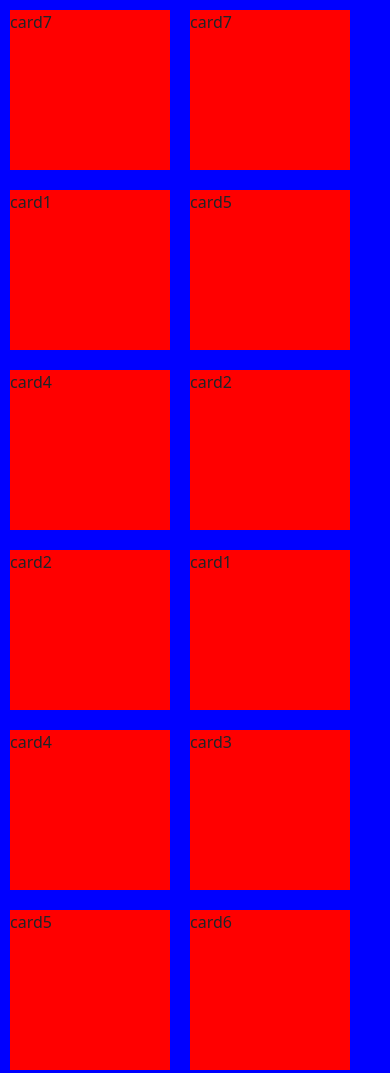
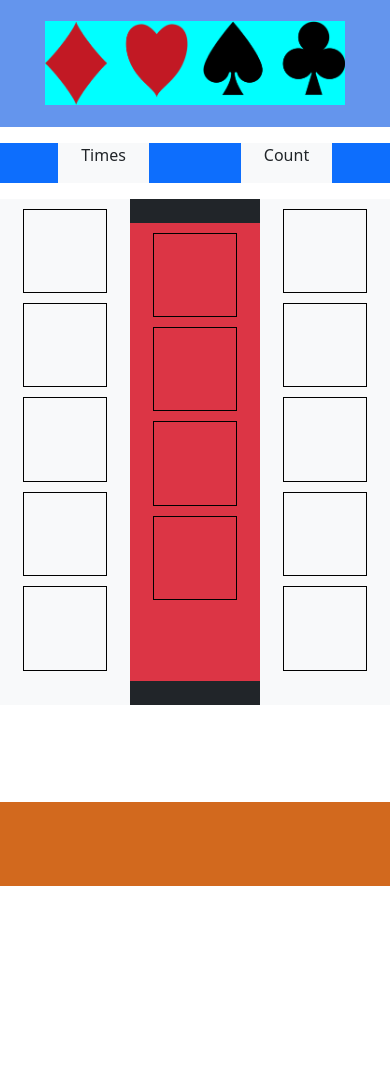
Before and after one commit to JEANThibaut/Games, a website built with Parcel: page index.html in a window 390 px wide. Shown: the top 1073 px of the page. After the commit the page ends 886 px from the top, so only its background shows below. Built offline with nearby package versions, Linux system fonts and the light colour scheme.

Commit message:
Bootstrap mobile over

```diff
--- a/css/main.css
+++ b/css/main.css
@@ -86,23 +86,42 @@ textarea {
 /* ==========================================================================
    Author's custom styles
    ========================================================================== */
-#areaGame{
+body{
+  min-height: 100vh;
+  display: flex;
+  flex-direction: column;
+  justify-content: space-between;
+}
+header{
+  height: 15vh;
+  background-color: cornflowerblue;
+}
+header div{
+  display: flex;
+  justify-content: center;
+}
+#logo{
+  background-color: cyan;
+  width: auto;
+  max-height: 10vh;
+  margin-top: 2.5vh;
+}
+main{
   width: 100%;
-  min-height: 100%;
-  display: flex;
-  /* justify-content: space-around; */
-  flex-wrap: wrap;
-  background-color: blue;
+  height: 80vh;
+}
+.card-play{
+  width: 80%;
+  height:10vh;
+  border: solid 1px black;
+  margin: auto;
+  margin-top: 10px;
 }
 
-.cardPlay{
-  width: 10em;
-  height: 10em;
-  background-color: red;
-  margin: 10px 10px 10px 10px;
-}
-.selected{
-  background-color: black;
+footer{
+  width: 100%;
+  height:10vh;
+  background-color: chocolate;
 }
 
 /* ==========================================================================
--- a/index.html
+++ b/index.html
@@ -25,18 +25,54 @@
 
 <body>
 
+<header>
+    <div>
+      <img id="logo" src="img/logo.png">
+    </div>
+</header>
+
   <main>
 
-    <section id="areaGame">
+    <section class="container-fluid d-flex justify-content-around bg-primary text-center mt-3" >
+      <div class="w-25 bg-light"><p>Times</p></div>
+      <div class="w-25 bg-light"><p>Count</p></div>
     </section>
 
+    <section class="container mt-3 h-75 bg-dark">
+      <div class="row h-100">
+          <div class="col-4 bg-light">
+            <div class="card-play"></div>
+            <div class="card-play"></div>
+            <div class="card-play"></div>
+            <div class="card-play"></div>
+            <div class="card-play"></div>
+          </div>
+          <div class="col-4 my-4 bg-danger">
+            <div class="card-play"></div>
+            <div class="card-play"></div>
+            <div class="card-play"></div>
+            <div class="card-play"></div>
+          </div>
+          <div class="col-4 bg-light">
+            <div class="card-play"></div>
+            <div class="card-play"></div>
+            <div class="card-play"></div>
+            <div class="card-play"></div>
+            <div class="card-play"></div>
+          </div>
+      </div>
+    </section>
   </main>
+
+  <footer>
+    <div></div>
+  </footer>
 
   <!-- Add your site or application content here -->
   <script src="https://cdn.jsdelivr.net/npm/bootstrap@5.0.0-beta3/dist/js/bootstrap.bundle.min.js" integrity="sha384-JEW9xMcG8R+pH31jmWH6WWP0WintQrMb4s7ZOdauHnUtxwoG2vI5DkLtS3qm9Ekf" crossorigin="anonymous"></script>
   <script src="js/vendor/modernizr-3.11.2.min.js"></script>
   <script src="js/plugins.js"></script>
-  <script src="js/main.js"></script>
+  <!-- <script src="js/main.js"></script> -->
 
   <!-- Google Analytics: change UA-XXXXX-Y to be your site's ID. -->
   <script>
--- a/js/main.js
+++ b/js/main.js
@@ -30,7 +30,5 @@ let aleatoire=[];
     console.log(aleatoire);
     let playedCard=document.querySelector("section");
     for(let select in aleatoire){
-       playedCard.innerHTML += `<div class="cardPlay">`+ aleatoire[select] + `</div>`
-
-
+       playedCard.innerHTML += `<div class="cardPlay">`+ aleatoire[select] + `</div>`;
     }
```
Also changed, not shown: img/Logo.png (added), 1 other file.
